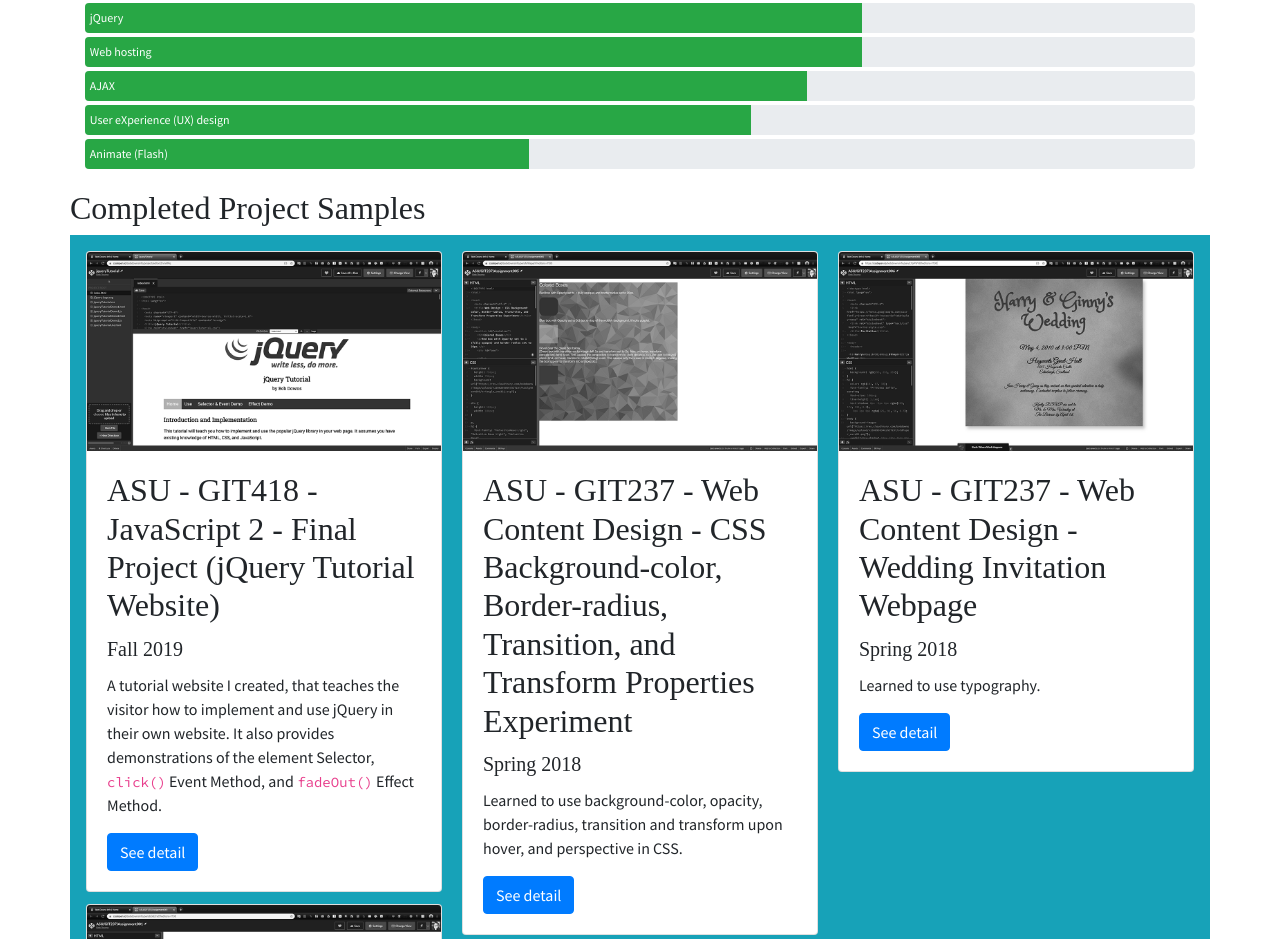
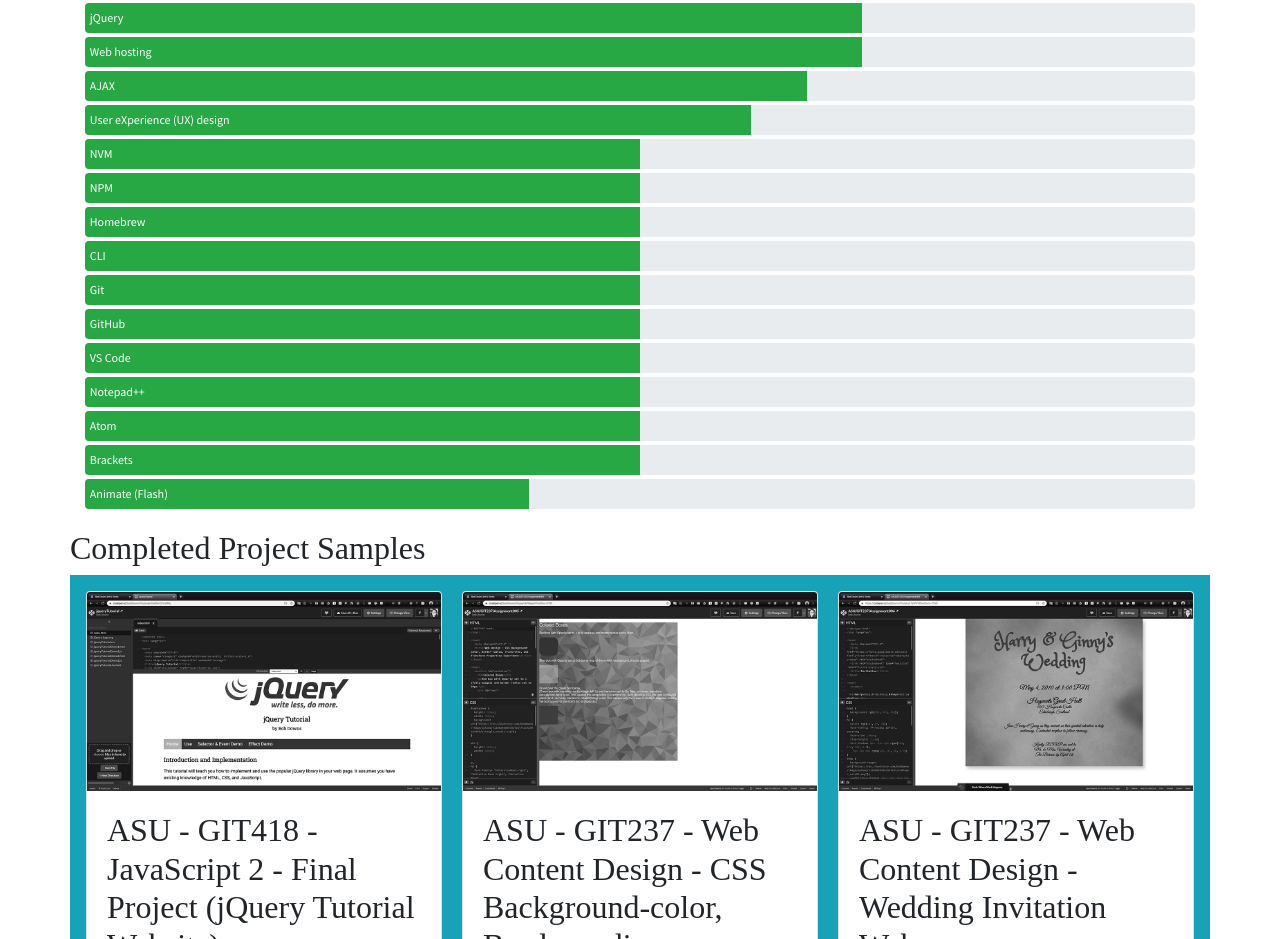
Before and after one commit to bobdowns/github-upload, a plain HTML site: page index.html in a window 1280 px wide. Shown: the part 1520-2459 px from the top of the page. Drawn offline with nearby package versions, Linux system fonts and the light colour scheme; a web font is replaced by a local one.

Commit message:
Added several skills at 50% level.

```diff
--- a/index.html
+++ b/index.html
@@ -179,6 +179,46 @@
           </div>
         </div>
         <div class="progress mb-1" style="height:30px">
+          <div class="progress-bar text-left bg-success" style="width: 50%;height:30px">&nbsp;&nbsp;NVM
+          </div>
+        </div>
+        <div class="progress mb-1" style="height:30px">
+          <div class="progress-bar text-left bg-success" style="width: 50%;height:30px">&nbsp;&nbsp;NPM
+          </div>
+        </div>
+        <div class="progress mb-1" style="height:30px">
+          <div class="progress-bar text-left bg-success" style="width: 50%;height:30px">&nbsp;&nbsp;Homebrew
+          </div>
+        </div>
+        <div class="progress mb-1" style="height:30px">
+          <div class="progress-bar text-left bg-success" style="width: 50%;height:30px">&nbsp;&nbsp;CLI
+          </div>
+        </div>
+        <div class="progress mb-1" style="height:30px">
+          <div class="progress-bar text-left bg-success" style="width: 50%;height:30px">&nbsp;&nbsp;Git
+          </div>
+        </div>
+        <div class="progress mb-1" style="height:30px">
+          <div class="progress-bar text-left bg-success" style="width: 50%;height:30px">&nbsp;&nbsp;GitHub
+          </div>
+        </div>
+        <div class="progress mb-1" style="height:30px">
+          <div class="progress-bar text-left bg-success" style="width: 50%;height:30px">&nbsp;&nbsp;VS Code
+          </div>
+        </div>
+        <div class="progress mb-1" style="height:30px">
+          <div class="progress-bar text-left bg-success" style="width: 50%;height:30px">&nbsp;&nbsp;Notepad++
+          </div>
+        </div>
+        <div class="progress mb-1" style="height:30px">
+          <div class="progress-bar text-left bg-success" style="width: 50%;height:30px">&nbsp;&nbsp;Atom
+          </div>
+        </div>
+        <div class="progress mb-1" style="height:30px">
+          <div class="progress-bar text-left bg-success" style="width: 50%;height:30px">&nbsp;&nbsp;Brackets
+          </div>
+        </div>
+        <div class="progress mb-1" style="height:30px">
           <div class="progress-bar text-left bg-success" style="width: 40%;height:30px">&nbsp;&nbsp;Animate (Flash)
           </div>
         </div>
```
Also changed, not shown: 2 other files.
